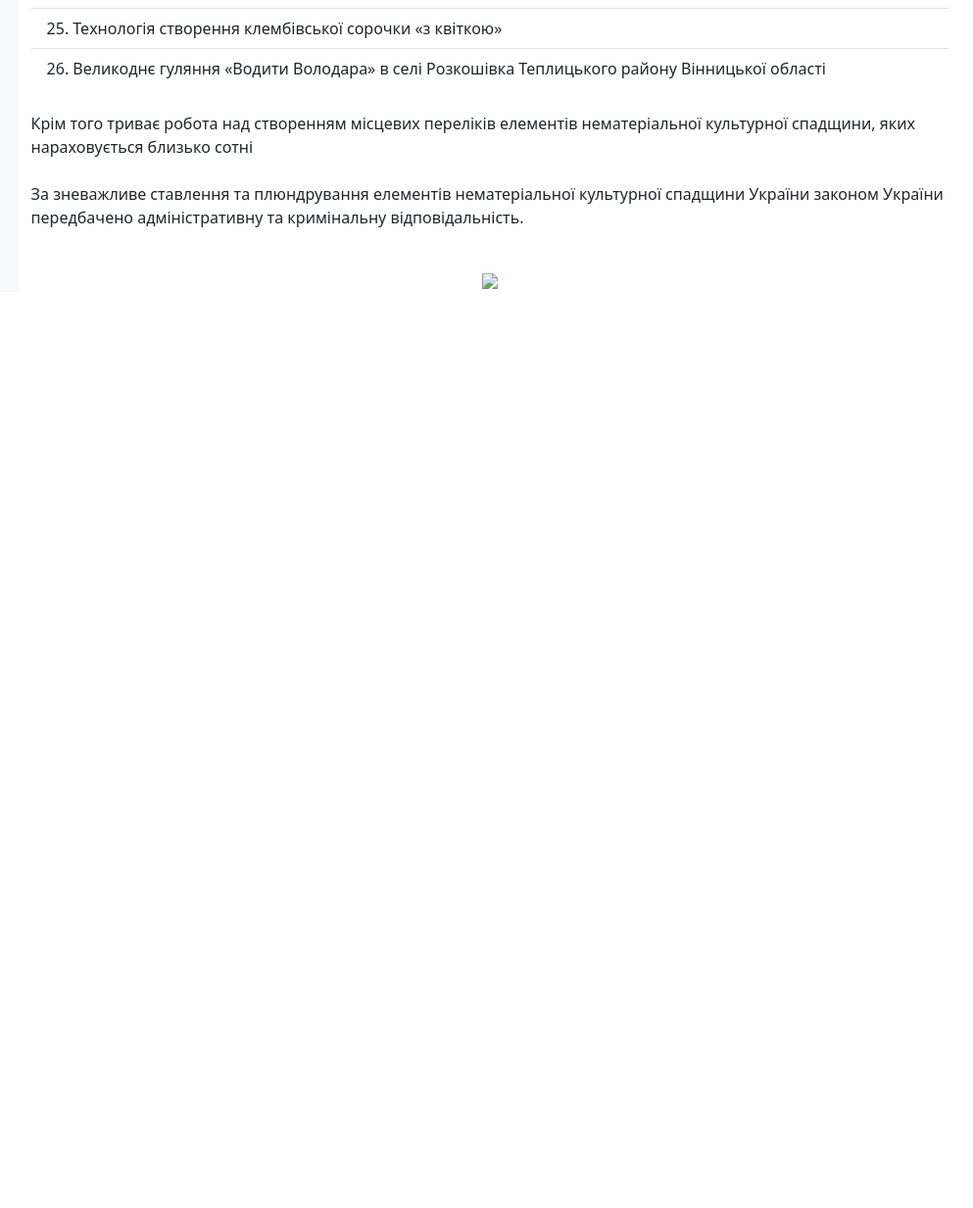
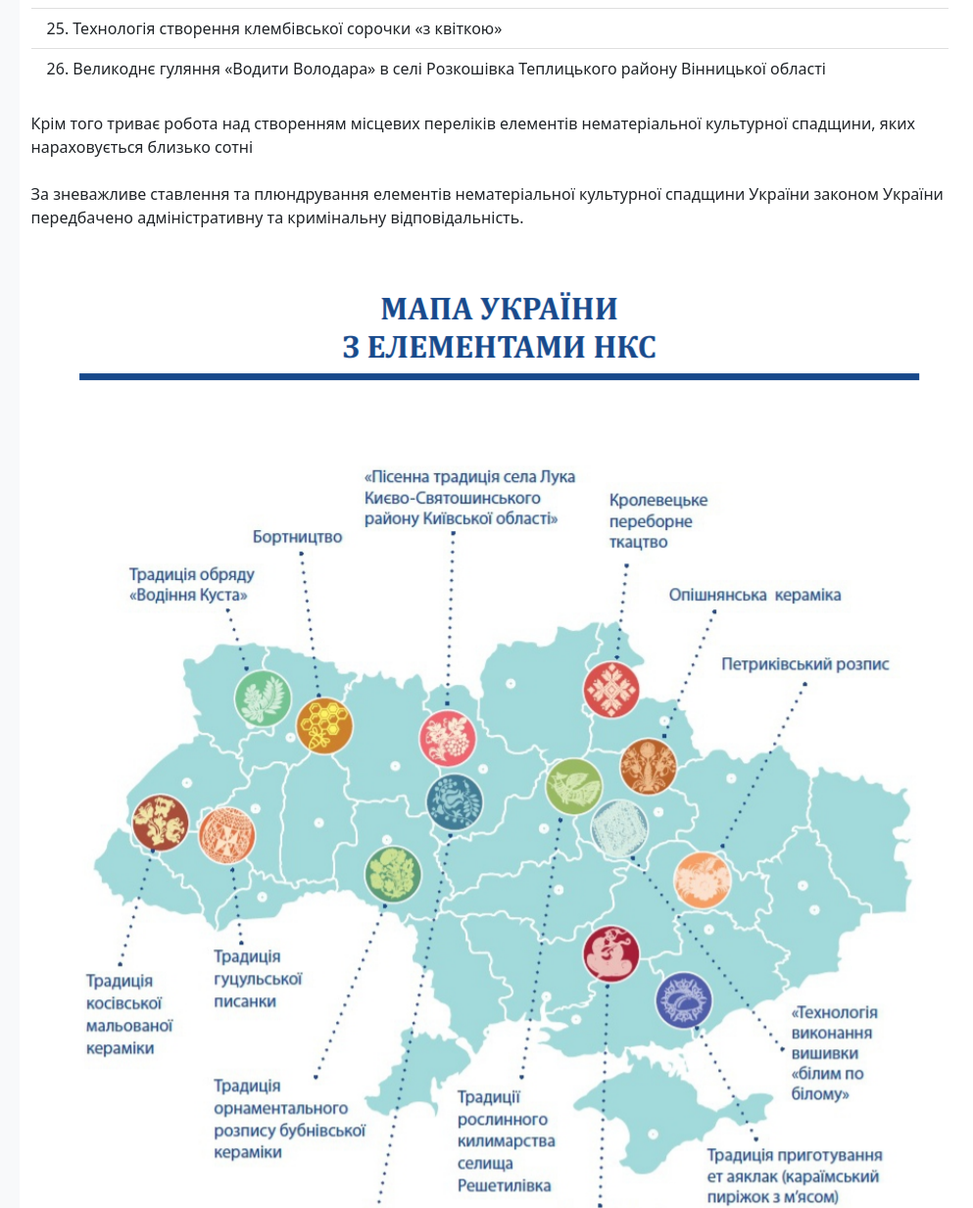
Before and after one commit to roman-stefurak/unesco, a plain HTML site: page index.html in a window 1280 px wide. Shown: the part 1362-2595 px from the top of the page at 98% size, without its empty margins (262-1255 px from the left). Before the commit the page ends 1660 px from the top, so only its background shows below. Drawn offline with nearby package versions, Linux system fonts and the light colour scheme; the site is published under a folder, as on GitHub Pages, so addresses that start at the root find nothing.

Commit message:
Update index.html

```diff
--- a/index.html
+++ b/index.html
@@ -149,7 +149,7 @@
 
                     <br>За зневажливе ставлення та плюндрування елементів нематеріальної культурної спадщини України законом України передбачено адміністративну та кримінальну відповідальність.<br></p><br>
                 </section>
-                <center><img src="/1.png" id='map'></center>
+                <center><img src="1.png" id='map'></center>
             </div>
             </div>
             </div>
```
